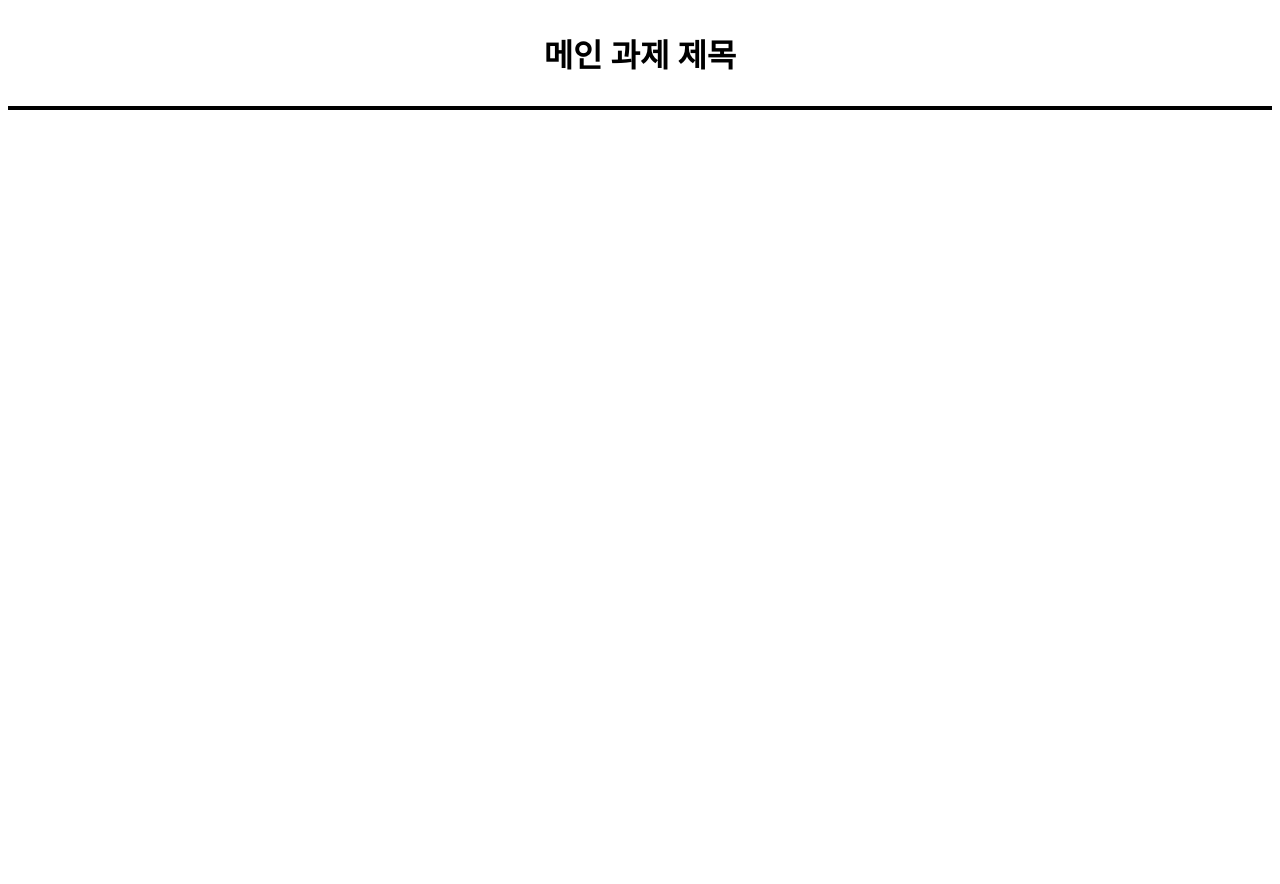
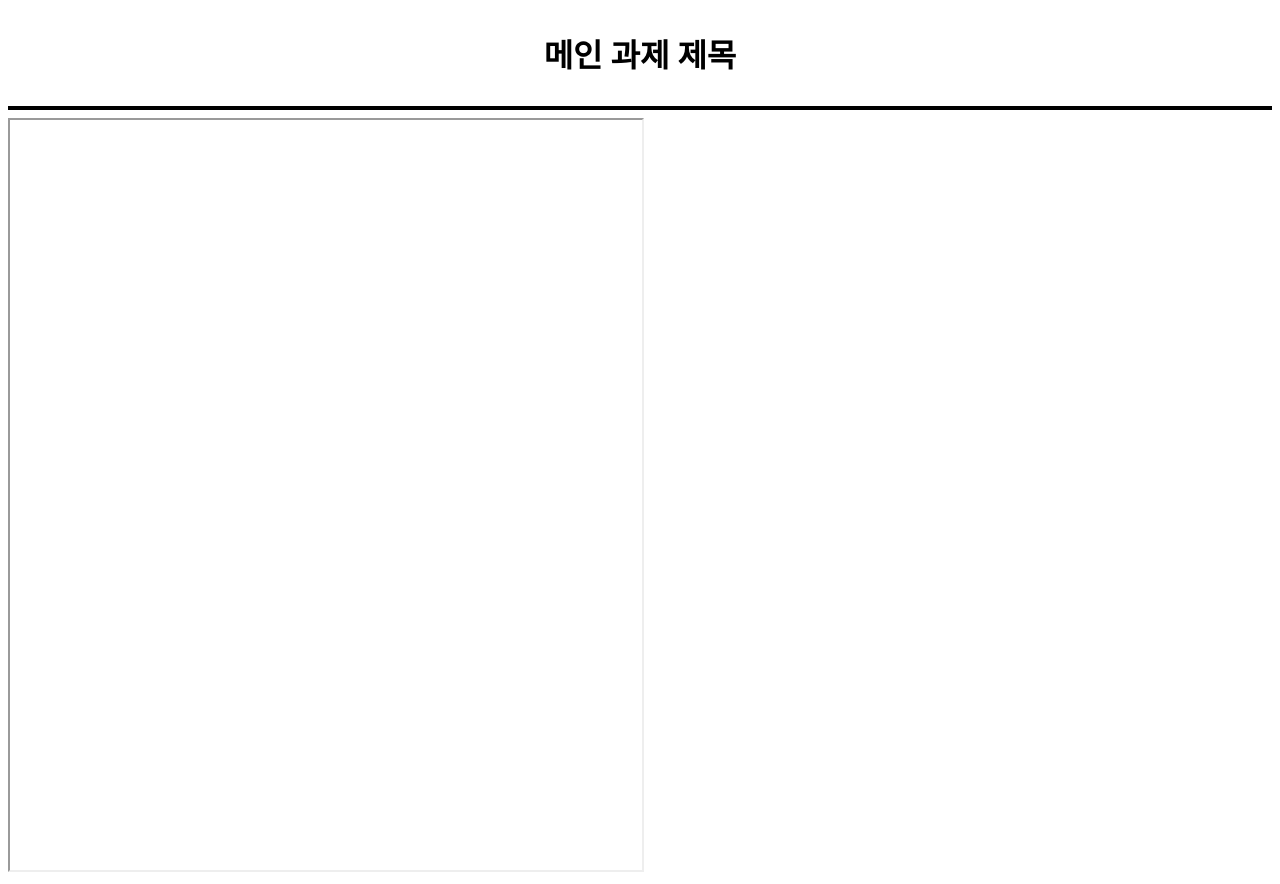
Before and after one commit to KangChangSeon/HTML, a plain HTML site: page Project/main.html in a window 1280 px wide. Before the commit the page ends 800 px from the top, so only its background shows below. Drawn offline with Linux system fonts and the light colour scheme.

Commit message:
Update main.html

```diff
--- a/Project/main.html
+++ b/Project/main.html
@@ -9,6 +9,7 @@
 <body>
     <h1 style="text-align: center; margin-top: 30px; margin-left: 30px; margin-bottom: 30px; margin-right: 30px;">메인 과제 제목</h1>
     <hr style="border: 2px solid;">
+    <iframe src="leftframe.html" name="left" width="50%" height="750"></iframe>
 
 </body>
 </html>
```
